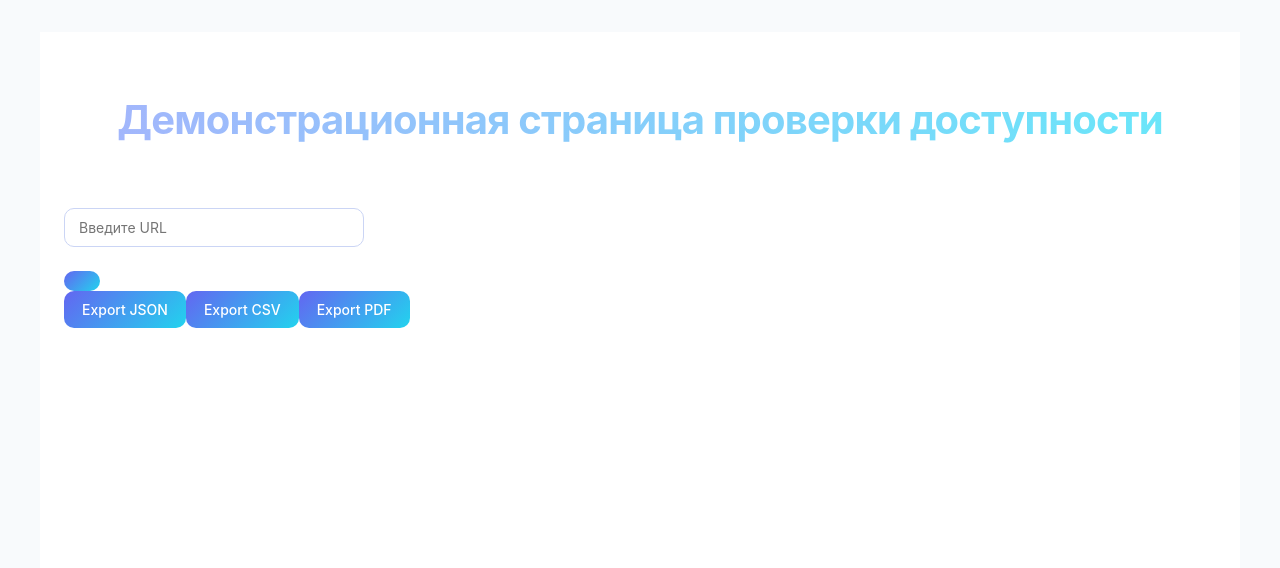
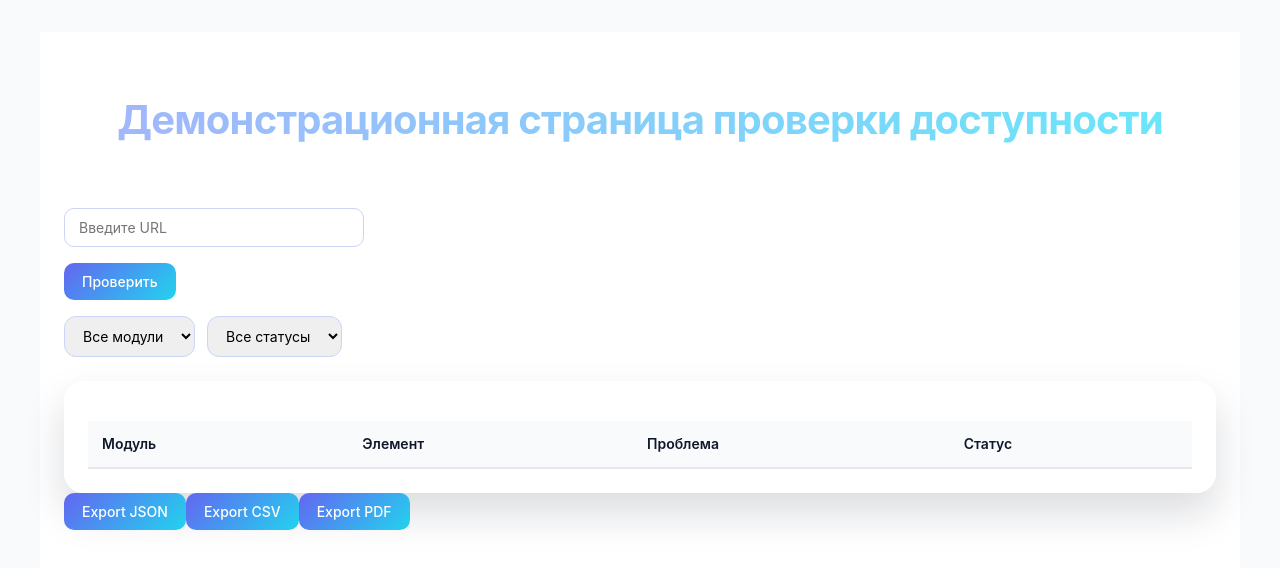
Before and after one commit to Dasha2101/Accessibility, a React (Vite) app in the folder my-app/: page / in a window 1280 px wide. Shown: the top 568 px of the page. Built offline with nearby package versions, Linux system fonts and the light colour scheme.

Commit message:
feat: add filter for data

```diff
--- /dev/null
+++ b/my-app/src/components/filter/filter.tsx
@@ -0,0 +1,63 @@
+import React, { useMemo } from 'react';
+import type { ModuleCheckResult, FiltersState } from '../../types/types';
+
+type FiltersProps = {
+  results: ModuleCheckResult[];
+  filters: FiltersState;
+  setFilters: React.Dispatch<React.SetStateAction<FiltersState>>;
+};
+
+const Filters = ({ results, filters, setFilters }: FiltersProps) => {
+  const modules = useMemo(
+    () => Array.from(new Set(results.map((r) => r.moduleName))),
+    [results],
+  );
+
+  const statuses: FiltersState['status'][] = [
+    'all',
+    'error',
+    'warning',
+    'success',
+  ];
+
+  const handleModuleChange = (value: string) => {
+    setFilters((prev) => ({ ...prev, module: value }));
+  };
+
+  const handleStatusChange = (value: FiltersState['status']) => {
+    setFilters((prev) => ({ ...prev, status: value }));
+  };
+
+  return (
+    <div style={{ margin: '16px 0', display: 'flex', gap: '12px' }}>
+      <select
+        value={filters.module}
+        onChange={(e) => handleModuleChange(e.target.value)}
+      >
+        <option value="all">Все модули</option>
+        {modules.map((moduleName) => (
+          <option key={moduleName} value={moduleName}>
+            {moduleName}
+          </option>
+        ))}
+      </select>
+
+      <select
+        value={filters.status}
+        onChange={(e) =>
+          handleStatusChange(e.target.value as FiltersState['status'])
+        }
+      >
+        {statuses.map((status) => (
+          <option key={status} value={status}>
+            {status === 'all'
+              ? 'Все статусы'
+              : status.charAt(0).toUpperCase() + status.slice(1)}
+          </option>
+        ))}
+      </select>
+    </div>
+  );
+};
+
+export default Filters;
--- a/my-app/src/components/table/table.tsx
+++ b/my-app/src/components/table/table.tsx
@@ -1,63 +1,13 @@
-import React, { useState } from 'react';
-import LoadingIndicator from '../loading/loading';
+import React from 'react';
 import type { ModuleCheckResult } from '../../types/types';
 import './table.css';
 
 interface ResultTableProps {
-  url: string;
   results: ModuleCheckResult[];
-  setResults: (results: ModuleCheckResult[]) => void;
 }
 
-const ResultTable: React.FC<ResultTableProps> = ({
-  url,
-  results,
-  setResults,
-}) => {
-  const [loading, setLoading] = useState(false);
-  const [error, setError] = useState('');
-
-  const handleCheckAll = async () => {
-    if (!url) {
-      setError('Введите корректный URL для проверки');
-      return;
-    }
-
-    setLoading(true);
-    setError('');
-    setResults([]);
-
-    try {
-      const response = await fetch('http://213.171.3.128:3001/api/check-all', {
-        method: 'POST',
-        headers: { 'Content-Type': 'application/json' },
-        body: JSON.stringify({ url }),
-      });
-
-      if (!response.ok) {
-        setError(`Ошибка запроса к серверу: ${response.status}`);
-        setLoading(false);
-        return;
-      }
-
-      const data: ModuleCheckResult[] = await response.json();
-      setResults(data);
-    } catch {
-      setError('Произошла неизвестная ошибка');
-    } finally {
-      setLoading(false);
-    }
-  };
-
+const ResultTable: React.FC<ResultTableProps> = ({ results }) => {
   return (
-    <div>
-      <button onClick={handleCheckAll} disabled={loading}>
-        {loading && <LoadingIndicator message="Идёт проверка..." />}
-      </button>
-
-      {error && <p style={{ color: 'red' }}>{error}</p>}
-
-      {results.length > 0 && (
     <div className="result-table-wrapper">
       <table className="result-table">
         <thead>
@@ -80,8 +30,6 @@ const ResultTable: React.FC<ResultTableProps> = ({
         </tbody>
       </table>
     </div>
-      )}
-    </div>
   );
 };
 
--- a/my-app/src/pages/main-page/mainPage.tsx
+++ b/my-app/src/pages/main-page/mainPage.tsx
@@ -2,12 +2,59 @@ import React, { useState } from 'react';
 import ResultTable from '../../components/table/table';
 import UrlInput from '../../components/input/input';
 import Panel from '../../components/panel/panel';
-import type { ModuleCheckResult } from '../../types/types';
+import type { ModuleCheckResult, FiltersState } from '../../types/types';
+import Filters from '../../components/filter/filter';
+import LoadingIndicator from '../../components/loading/loading';
 import './mainPage.css';
 
 const MainPage: React.FC = () => {
   const [url, setUrl] = useState('');
   const [results, setResults] = useState<ModuleCheckResult[]>([]);
+  const [loading, setLoading] = useState(false);
+  const [error, setError] = useState('');
+  const [filters, setFilters] = useState<FiltersState>({
+    module: 'all',
+    status: 'all',
+  });
+
+  const handleCheckAll = async () => {
+    if (!url) {
+      setError('Введите корректный URL для проверки');
+      return;
+    }
+
+    setError('');
+    setLoading(true)
+
+    try {
+      const response = await fetch('http://213.171.3.128:3001/api/check-all', {
+        method: 'POST',
+        headers: { 'Content-Type': 'application/json' },
+        body: JSON.stringify({ url }),
+      });
+
+      if (!response.ok) {
+        setError(`Ошибка запроса к серверу: ${response.status}`);
+        return;
+      }
+
+      const data: ModuleCheckResult[] = await response.json();
+      setResults(data);
+    } catch {
+      setError('Произошла неизвестная ошибка');
+    } finally {
+      setLoading(false);
+    }
+  };
+
+  const filteredResults = results.filter((r) => {
+    const matchModule =
+      filters.module === 'all' || r.moduleName === filters.module;
+
+    const matchStatus = filters.status === 'all' || r.status === filters.status;
+
+    return matchModule && matchStatus;
+  });
 
   return (
     <main className="page">
@@ -15,8 +62,14 @@ const MainPage: React.FC = () => {
         Демонстрационная страница проверки доступности
       </h1>
       <UrlInput url={url} setUrl={setUrl} />
-      <ResultTable url={url} setResults={setResults} results={results} />
-      <Panel results={results} />
+      <button onClick={handleCheckAll} disabled={loading}>
+         {loading ? <LoadingIndicator /> : 'Проверить'}
+      </button>
+      {error && <p style={{ color: 'red' }}>{error}</p>}
+
+      <Filters results={results} filters={filters} setFilters={setFilters} />
+      <ResultTable results={filteredResults} />
+      <Panel results={filteredResults} />
     </main>
   );
 };
--- a/my-app/src/types/types.ts
+++ b/my-app/src/types/types.ts
@@ -23,3 +23,8 @@ export type CheckOptions = {
   maxElements?: number;
   limits?: Limits;
 };
+
+export type FiltersState = {
+  module: string;
+  status: 'all' | 'error' | 'warning' | 'success';
+};
```
Lines whose indentation alone changed are shown as unchanged.
